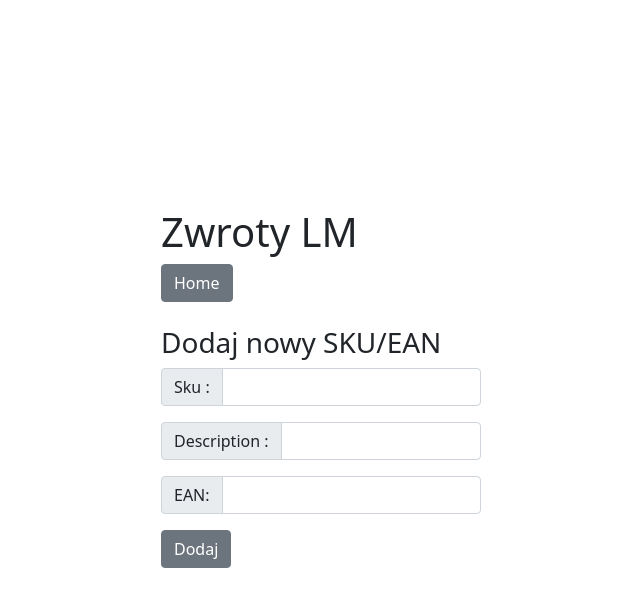
After one commit to MrYuriy/ZwrotyLM, a Django app: page /add-new-sku-ean in a window 1280 px wide. The commit adds this page. Shown: the top 607 px of the page, without its empty margins (319-959 px from the left). Run offline with Django 4.2, Linux system fonts and the light colour scheme.

Commit message:
Add functionality to create new sku/ean

```diff
--- /dev/null
+++ b/order_generator/templates/order_generator/add_new_sku_ean.html
@@ -0,0 +1,31 @@
+{% extends "base.html" %}
+{% block title %}Створити замовлення{% endblock %}
+
+{% block navigation %}
+     <a class="btn btn-secondary" role="button" href="{% url 'order_generator:home' %}">Home</a>
+{% endblock %}
+
+{% block content %}
+<h3>Dodaj nowy SKU/EAN</h3>
+<form method="post">
+  {% csrf_token %}
+    <div class="input-group mb-3">
+      <span class="input-group-text" >Sku :</span>
+      <input type="text" class="form-control" name="sku" id="sku" required>
+    </div>
+    <p id="skuError" style="color: red;"></p>
+
+    <div class="input-group mb-3">
+      <span class="input-group-text" >Description :</span>
+      <input type="text" class="form-control" name="description" id="description" required>
+    </div>
+
+    <div class="input-group mb-3">
+      <span class="input-group-text" >EAN:</span>
+      <input type="text" class="form-control" name="ean" id="ean" required>
+    </div>
+    <p id="eanError" style="color: red;"></p>
+    <button class="btn btn-secondary" type="submit" id="submitButton">Dodaj</button>
+</form>
+
+{% endblock %}
--- a/order_generator/templates/order_generator/home.html
+++ b/order_generator/templates/order_generator/home.html
@@ -7,5 +7,5 @@
     <a class="btn btn-outline-secondary" role="button" href="{% url 'order_generator:generate_one_order_pdf' %}">Wydrukuj Zamówienie LM</a><br><br>
     <a class="btn btn-outline-secondary" role="button" href="{% url 'order_generator:generate_reports_for_day' %}">Wydrukuj  ZWROTY</a><br><br>
     <a class="btn btn-outline-secondary" role="button" href="">Zapisz do EXCEL</a><br><br>
-    <a class="btn btn-outline-secondary" role="button" href="{% url 'admin:index' %}">Panel administratora</a><br><br>
+    <a class="btn btn-outline-secondary" role="button" href="{% url 'order_generator:admin_panel' %}">Panel administratora</a><br><br>
 {% endblock %}
--- a/order_generator/urls.py
+++ b/order_generator/urls.py
@@ -6,6 +6,8 @@ from order_generator.views import (
     get_product_name,
     generate_one_order_form,
     generate_reports_for_day,
+    admin_panel,
+    add_new_sku_barcode,
 )
 
 
@@ -24,6 +26,8 @@ urlpatterns = [
         generate_reports_for_day,
         name="generate_reports_for_day",
     ),
+    path("admin-panel/", admin_panel, name="admin_panel"),
+    path("add-new-sku-ean", add_new_sku_barcode, name="add_new_sku_ean")
 ]
 
 app_name = "order_generator"
--- a/order_generator/views.py
+++ b/order_generator/views.py
@@ -119,3 +119,24 @@ def generate_reports_for_day(request):
         "order_generator/reports_for_day.html",
         {"data_today": date.today().strftime("%Y-%m-%d")},
     )
+
+
+def admin_panel(request):
+    return render(
+        request, "order_generator/admin_panel.html"
+    )
+
+
+def add_new_sku_barcode(request):
+    if request.method == "POST":
+        sku = request.POST.get("sku")
+        ean = request.POST.get("ean")
+        description = request.POST.get("description")
+
+        sku_instance, _ = SkuInformation.objects.get_or_create(sku=sku, name_of_product=description)
+        ean_instance, _ = Barcode.objects.get_or_create(barcode=ean)
+        sku_information_barcode_instance = SkuInformationBarcode.objects.get_or_create(
+            sku_information=sku_instance,
+            barcode=ean_instance
+        )
+    return render(request, "order_generator/add_new_sku_ean.html")
```
Also changed, not shown: order_generator/templates/order_generator/admin_panel.html (added, +16 -0 lines), zwrotyLM/settings.py (line endings or trailing spaces).
